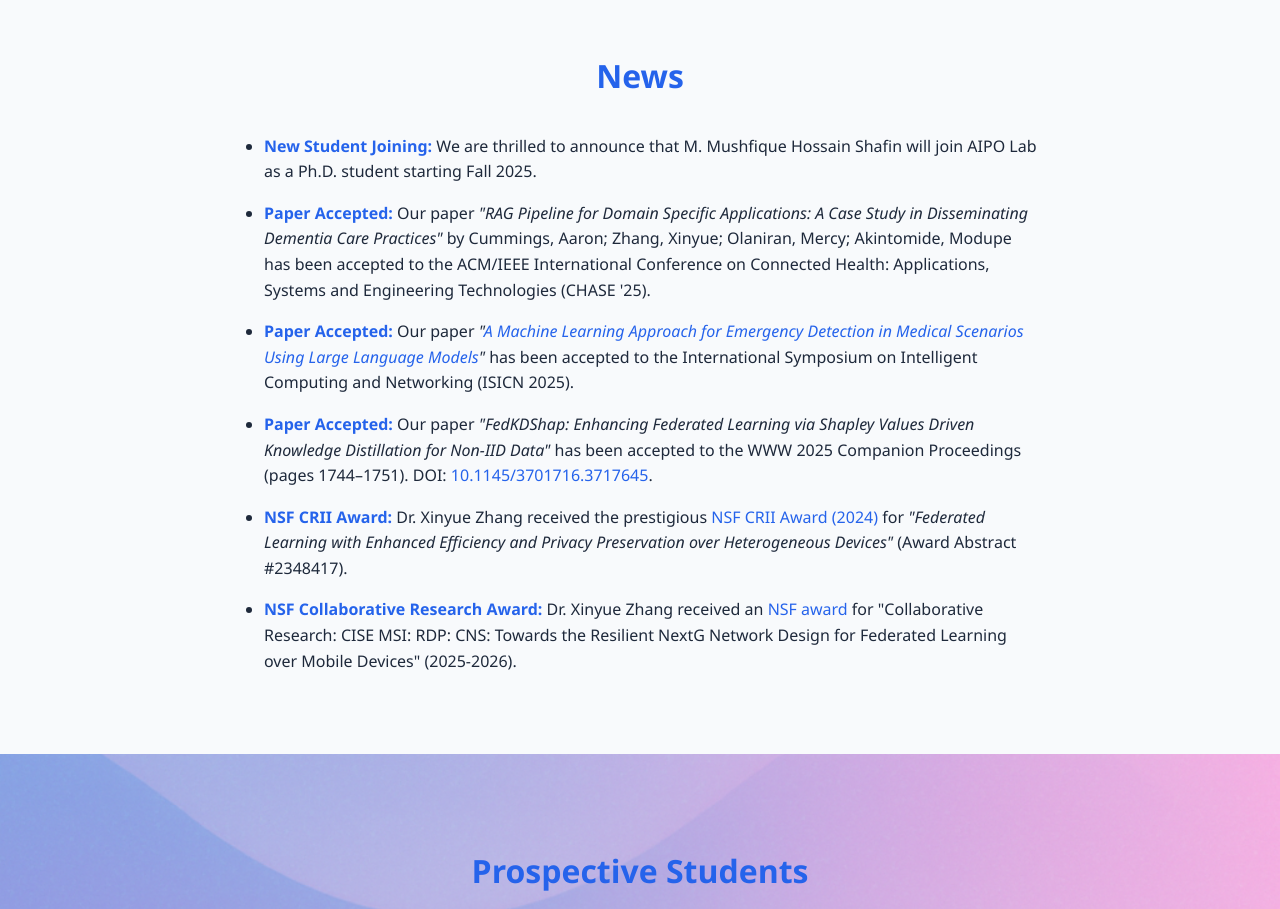
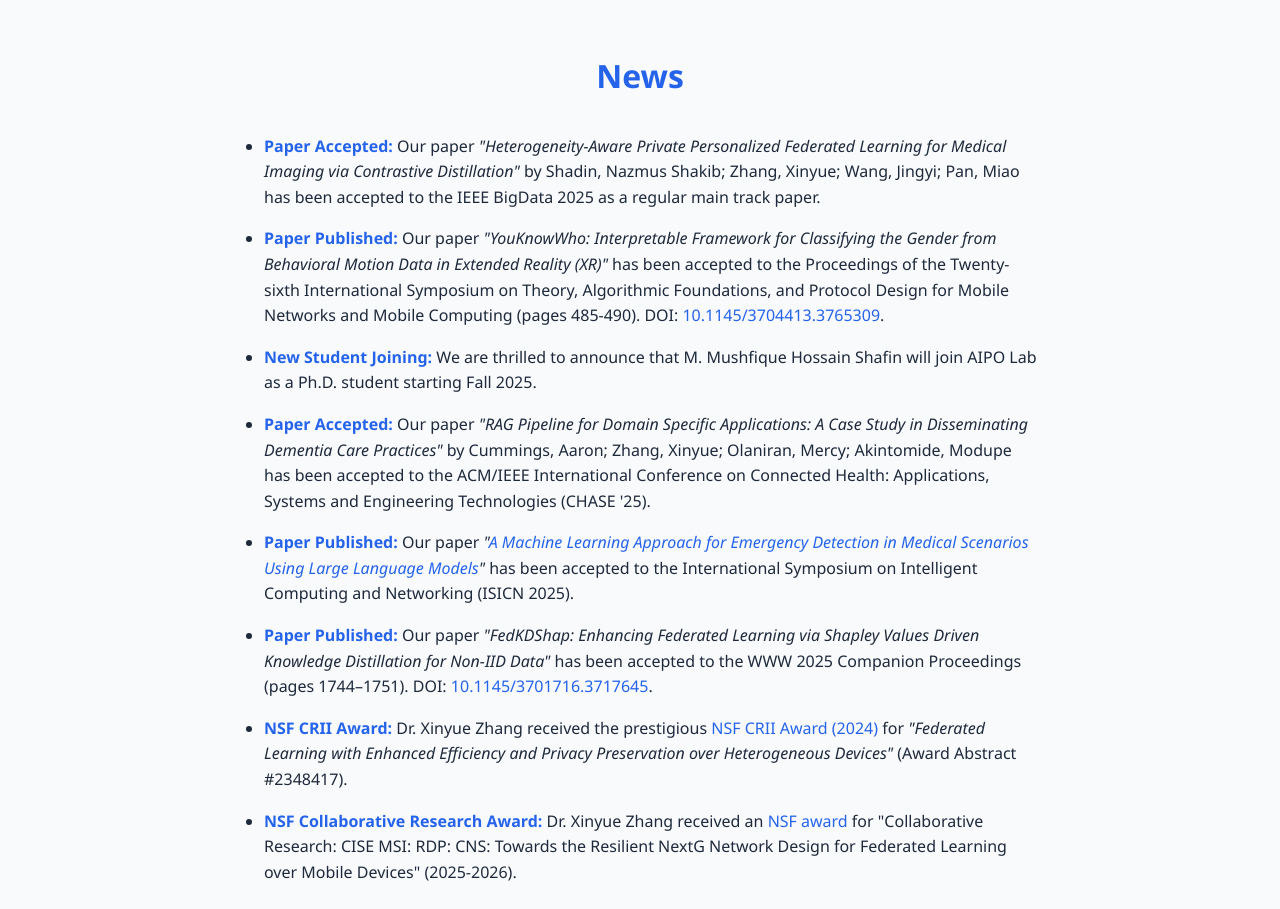
Before and after one commit to aipolab/aipolab.github.io, a plain HTML site: page index.html in a window 1280 px wide. Shown: the part 1180-2089 px from the top of the page. Drawn offline with Linux system fonts and the light colour scheme.

Commit message:
Update index.html

```diff
--- a/index.html
+++ b/index.html
@@ -78,6 +78,17 @@
       <h2>News</h2>
       <ul class="news-list">
         <li>
+          <strong>Paper Accepted:</strong> Our paper
+          <em>"Heterogeneity-Aware Private Personalized Federated Learning for Medical Imaging via Contrastive Distillation"</em> by Shadin, Nazmus Shakib; Zhang, Xinyue; Wang, Jingyi; Pan, Miao has been
+          accepted to the IEEE BigData 2025 as a regular main track paper.
+        </li>
+        <li>
+          <strong>Paper Published:</strong> Our paper
+          <em>"YouKnowWho: Interpretable Framework for Classifying the Gender from Behavioral Motion Data in Extended Reality (XR)"</em> has been
+          accepted to the Proceedings of the Twenty-sixth International Symposium on Theory, Algorithmic Foundations, and Protocol Design for Mobile Networks and Mobile Computing
+          (pages&nbsp;485-490). DOI: <a href="https://doi.org/10.1145/3704413.3765309" target="_blank">10.1145/3704413.3765309</a>.
+        </li>
+        <li>
           <strong>New Student Joining:</strong> We are thrilled to announce that
           M.&nbsp;Mushfique&nbsp;Hossain&nbsp;Shafin will join AIPO Lab as a Ph.D.
           student starting Fall&nbsp;2025.
@@ -88,12 +99,12 @@
           accepted to the ACM/IEEE International Conference on Connected Health: Applications, Systems and Engineering Technologies (CHASE '25).
         </li>
         <li>
-          <strong>Paper Accepted:</strong> Our paper
+          <strong>Paper Published:</strong> Our paper
           <em>"<a href="https://arxiv.org/abs/2412.16341" target="_blank">A Machine Learning Approach for Emergency Detection in Medical Scenarios Using Large Language Models</a>"</em> has been
           accepted to the International Symposium on Intelligent Computing and Networking (ISICN 2025).
         </li>
         <li>
-          <strong>Paper Accepted:</strong> Our paper
+          <strong>Paper Published:</strong> Our paper
           <em>"FedKDShap: Enhancing Federated Learning via Shapley Values
           Driven Knowledge Distillation for Non‑IID Data"</em> has been
           accepted to the WWW&nbsp;2025 Companion Proceedings
```
